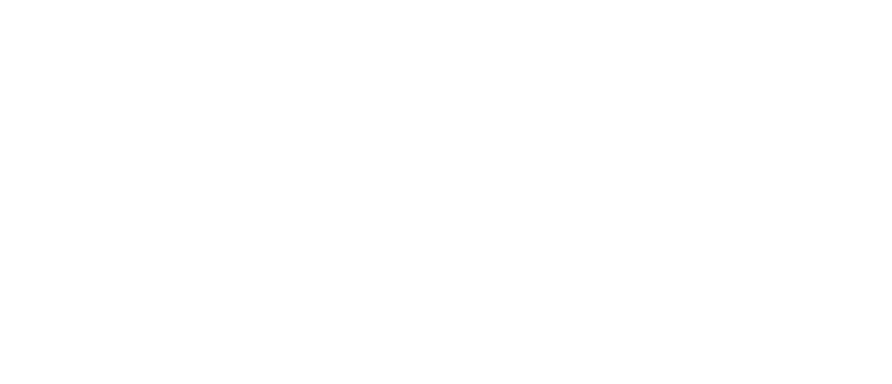
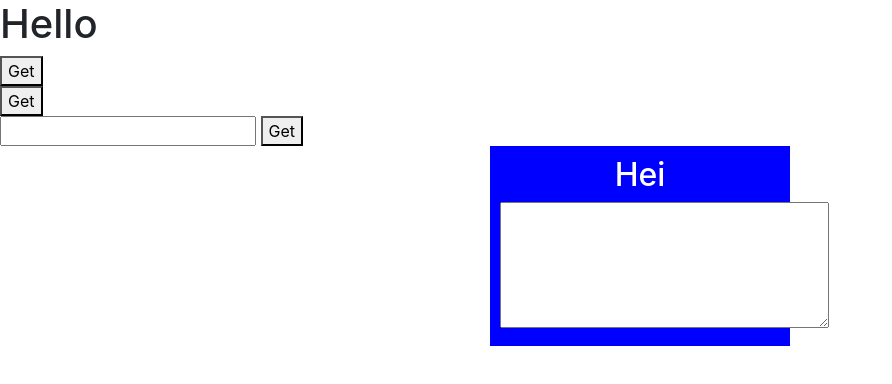
Before and after one commit to emrido/solatdulu, a plain HTML site: page client/index.html in a window 1280 px wide. Shown: the whole page, without its empty margins (0-892 px from the left). Drawn offline with nearby package versions, Linux system fonts and the light colour scheme.

Commit message:
tambah route api jadwal solat dan form kota

```diff
--- /dev/null
+++ b/client/css/style.css
@@ -0,0 +1,8 @@
+#canvas {
+    text-align: center;
+    width:300px;
+    height:200px;
+    background:blue;
+    color:#fff;
+    padding:10px;
+}
--- a/client/index.html
+++ b/client/index.html
@@ -4,9 +4,53 @@
   <meta charset="UTF-8">
   <meta name="viewport" content="width=device-width, initial-scale=1.0">
   <meta http-equiv="X-UA-Compatible" content="ie=edge">
+  <!-- BOOTSRAP -->
+  <link rel="stylesheet" href="https://stackpath.bootstrapcdn.com/bootstrap/4.3.1/css/bootstrap.min.css" integrity="sha384-ggOyR0iXCbMQv3Xipma34MD+dH/1fQ784/j6cY/iJTQUOhcWr7x9JvoRxT2MZw1T" crossorigin="anonymous">
+
+  <link rel="stylesheet" href="./css/style.css">
   <title>Document</title>
 </head>
 <body>
+  <h1>Hello</h1>
+    <div id="app">
+        <div>
 
+            <form action="" @submit.prevent="createPDF">
+                <!-- <input type="text" v-model="city"></input> -->
+            <button>Get</button>
+        </form>
+        <button @click="screenshot">Get</button>
+        <form action=""  @submit.prevent="getSolatTime">
+            <input type="text" v-model="city" required>
+            <button >Get</button>
+        </form>
+
+    </div>
+
+    <div class="container" id="canvas" >
+        <!-- <div class="row bg-info"> -->
+            <h2 >Hei</h2>
+            <textarea name="" v-model="solatTimes" cols="30" rows="5"></textarea>
+            <!-- </div>  -->
+        </div>
+
+    </div>
+
+    <!-- SWEET ALERT CDN -->
+    <script src="https://unpkg.com/sweetalert/dist/sweetalert.min.js"></script>
+
+    <!-- SCREENSHOT/HTML2CANVAS CDN -->
+    <script src="https://html2canvas.hertzen.com/dist/html2canvas.js"></script>
+
+    <!-- AXIOS CDN -->
+    <script src="https://unpkg.com/axios/dist/axios.min.js"></script>
+
+    <!-- VUE CDN -->
+    <script src="https://cdn.jsdelivr.net/npm/vue/dist/vue.js"></script>
+
+    <!-- JSPDF/PDF CONVERTER CDN -->
+    <script src="https://cdnjs.cloudflare.com/ajax/libs/jspdf/1.5.3/jspdf.debug.js" integrity="sha384-NaWTHo/8YCBYJ59830LTz/P4aQZK1sS0SneOgAvhsIl3zBu8r9RevNg5lHCHAuQ/"  crossorigin="anonymous"></script>
+
+    <script src="./js/main.js"></script>
 </body>
 </html>
--- /dev/null
+++ b/client/js/main.js
@@ -0,0 +1,46 @@
+new Vue({
+    el: '#app',
+    data: {
+        solatTimes: '',
+        city: ''
+    },
+    methods: {
+        createPDF() {
+            // let solatTime = "date_for: 2019-4-11,\nfajr: 4:33 am,\nshurooq: 5:44 am,\ndhuhr: 11:50 am,\nasr: 3:09 pm,\nmaghrib: 5:57 pm,\nisha: 6:59 pm"
+            let pdfName = 'test';
+            var doc = new jsPDF()
+            doc.text(this.solatTimes, 10, 10);
+            doc.save(pdfName + '.pdf');
+        },
+        getSolatTime() {
+            axios
+                .post('http://localhost:3000/users/solat', {
+                    city: this.city
+                })
+                .then(({ data }) => {
+                    console.log(data, 'dataaa')
+                    solatTime = data.jadwal[0]
+                    if (!solatTime) {
+                        swal('input kota salah')
+                    } else {
+                        let str = `\nJadwal solat hari ini di: ${data.kota}\nSubuh jam ${solatTime.fajr},\nDzuhur jam ${solatTime.dhuhr},\nAshar jam\n${solatTime.asr},\nMagrib jam ${solatTime.maghrib},\nIsya jam ${solatTime.isha}`
+                        this.solatTimes = str
+                    }
+                    console.log(solatTime)
+                    console.log('siap')
+                })
+                .catch(err => {
+                    console.log(err.message)
+                })
+        },
+        screenshot() {
+            html2canvas(document.getElementById('canvas')).then(function (canvas) {
+                document.body.appendChild(canvas);
+
+                var base64URL = canvas.toDataURL('image/jpeg').replace('image/jpeg', 'image/octet-stream');
+
+                console.log(base64URL)
+            });
+        }
+    }
+})
```
Also changed, not shown: server/routes/index.js (+19 -0 lines).
